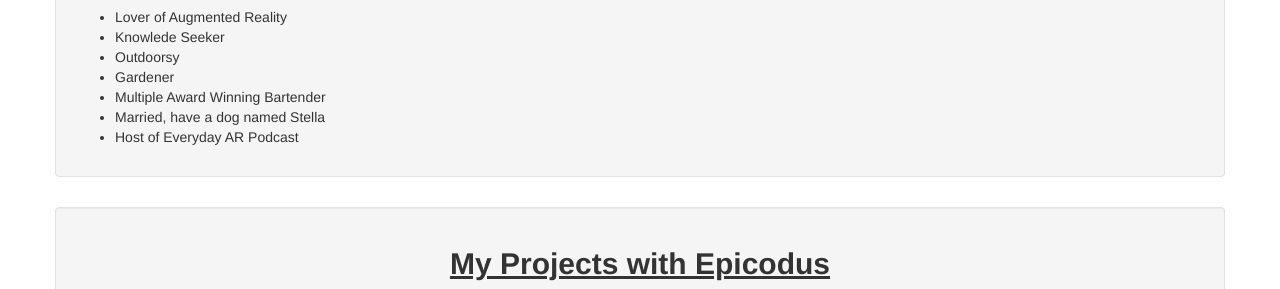
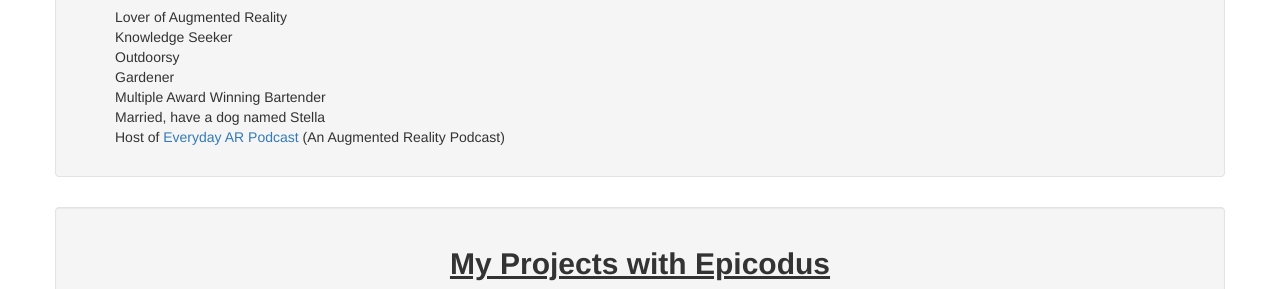
Before and after one commit to wattsjmichael/Portfolio, a plain HTML site: page index.html in a window 1280 px wide. Shown: the part 661-950 px from the top of the page. Drawn offline with nearby package versions, Linux system fonts and the light colour scheme; files whose address does not match are found by name.

Commit message:
Added Hyperlinks to About me section, removed bullet points

```diff
--- a/index.html
+++ b/index.html
@@ -20,15 +20,14 @@
       <div class="span6">
       <div class="well">
         <h2><a href="https://www.instagram.com/cptwatts/">A Little About Me</a></h2>
-    <p>
-      <ul>
+          <ul style="list-style-type:none">
             <li>Lover of Augmented Reality</li>
-        <li>Knowlede Seeker</li>
+            <li>Knowledge Seeker</li>
             <li>Outdoorsy</li>
             <li>Gardener</li>
             <li>Multiple Award Winning Bartender</li>
             <li>Married, have a dog named Stella</li>
-        <li>Host of Everyday AR Podcast</li>
+            <li>Host of <a href="https://play.google.com/music/listen?u=0#/ps/I4xoir7xwvsyxtcuulge6az5wda"> Everyday AR Podcast </a> (An Augmented Reality Podcast)</a></li>
           </ul>
           </div>
       </div>
```
Lines whose indentation alone changed are shown as unchanged.
